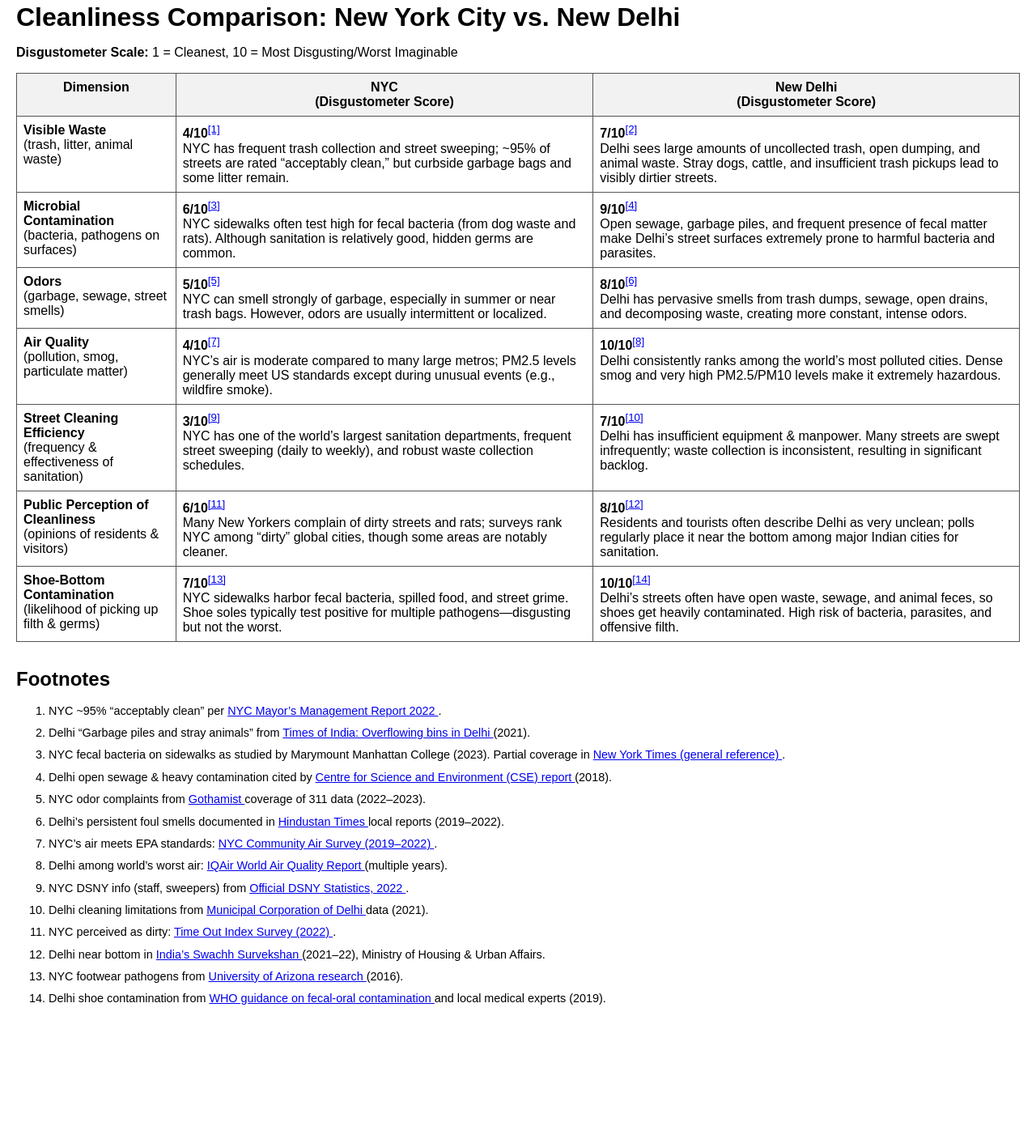
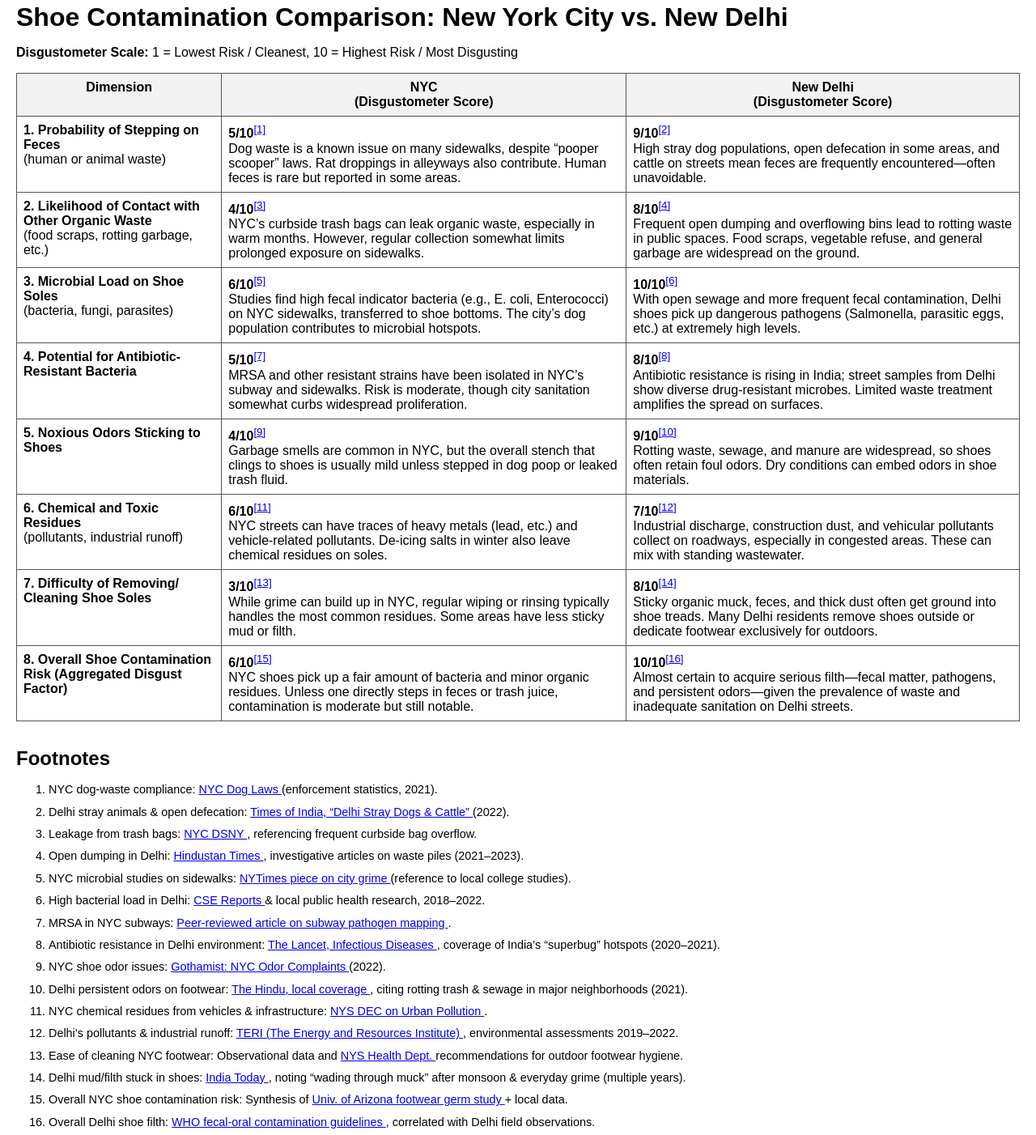
Before and after one commit to vitamingum/nycdelhi, a plain HTML site: page index.html in a window 1280 px wide. Shown: the part 18-1420 px from the top of the page at 81% size. Before the commit the page ends 1281 px from the top, so only its background shows below. Drawn offline with Linux system fonts and the light colour scheme.

Commit message:
Update index.html

```diff
--- a/index.html
+++ b/index.html
@@ -2,7 +2,7 @@
 <html lang="en">
 <head>
   <meta charset="utf-8">
-  <title>NYC vs. New Delhi: Disgustometer (10 = Worst)</title>
+  <title>NYC vs. New Delhi: Shoe Contamination Disgustometer (10 = Worst)</title>
   <style>
     body {
       font-family: Arial, sans-serif;
@@ -35,8 +35,8 @@
 </head>
 <body>
 
-<h1>Cleanliness Comparison: New York City vs. New Delhi</h1>
-<p><strong>Disgustometer Scale:</strong> 1 = Cleanest, 10 = Most Disgusting/Worst Imaginable</p>
+<h1>Shoe Contamination Comparison: New York City vs. New Delhi</h1>
+<p><strong>Disgustometer Scale:</strong> 1 = Lowest Risk / Cleanest, 10 = Highest Risk / Most Disgusting</p>
 
 <table>
   <thead>
@@ -48,80 +48,91 @@
   </thead>
   <tbody>
     <tr>
-      <td><strong>Visible Waste</strong><br>(trash, litter, animal waste)</td>
+      <td><strong>1. Probability of Stepping on Feces</strong><br>(human or animal waste)</td>
       <td>
-        <strong>4/10</strong><sup><a href="#note1">[1]</a></sup><br>
-        NYC has frequent trash collection and street sweeping; ~95% of streets are rated “acceptably clean,” but curbside garbage bags and some litter remain.
+        <strong>5/10</strong><sup><a href="#note1">[1]</a></sup><br>
+        Dog waste is a known issue on many sidewalks, despite “pooper scooper” laws. Rat droppings in alleyways also contribute. Human feces is rare but reported in some areas.
       </td>
       <td>
-        <strong>7/10</strong><sup><a href="#note2">[2]</a></sup><br>
-        Delhi sees large amounts of uncollected trash, open dumping, and animal waste. Stray dogs, cattle, and insufficient trash pickups lead to visibly dirtier streets.
+        <strong>9/10</strong><sup><a href="#note2">[2]</a></sup><br>
+        High stray dog populations, open defecation in some areas, and cattle on streets mean feces are frequently encountered—often unavoidable.
       </td>
     </tr>
     <tr>
-      <td><strong>Microbial Contamination</strong><br>(bacteria, pathogens on surfaces)</td>
+      <td><strong>2. Likelihood of Contact with Other Organic Waste</strong><br>(food scraps, rotting garbage, etc.)</td>
       <td>
-        <strong>6/10</strong><sup><a href="#note3">[3]</a></sup><br>
-        NYC sidewalks often test high for fecal bacteria (from dog waste and rats). Although sanitation is relatively good, hidden germs are common.
+        <strong>4/10</strong><sup><a href="#note3">[3]</a></sup><br>
+        NYC’s curbside trash bags can leak organic waste, especially in warm months. However, regular collection somewhat limits prolonged exposure on sidewalks.
       </td>
       <td>
-        <strong>9/10</strong><sup><a href="#note4">[4]</a></sup><br>
-        Open sewage, garbage piles, and frequent presence of fecal matter make Delhi’s street surfaces extremely prone to harmful bacteria and parasites.
+        <strong>8/10</strong><sup><a href="#note4">[4]</a></sup><br>
+        Frequent open dumping and overflowing bins lead to rotting waste in public spaces. Food scraps, vegetable refuse, and general garbage are widespread on the ground.
       </td>
     </tr>
     <tr>
-      <td><strong>Odors</strong><br>(garbage, sewage, street smells)</td>
+      <td><strong>3. Microbial Load on Shoe Soles</strong><br>(bacteria, fungi, parasites)</td>
       <td>
-        <strong>5/10</strong><sup><a href="#note5">[5]</a></sup><br>
-        NYC can smell strongly of garbage, especially in summer or near trash bags. However, odors are usually intermittent or localized.
+        <strong>6/10</strong><sup><a href="#note5">[5]</a></sup><br>
+        Studies find high fecal indicator bacteria (e.g., E. coli, Enterococci) on NYC sidewalks, transferred to shoe bottoms. The city’s dog population contributes to microbial hotspots.
       </td>
       <td>
-        <strong>8/10</strong><sup><a href="#note6">[6]</a></sup><br>
-        Delhi has pervasive smells from trash dumps, sewage, open drains, and decomposing waste, creating more constant, intense odors.
+        <strong>10/10</strong><sup><a href="#note6">[6]</a></sup><br>
+        With open sewage and more frequent fecal contamination, Delhi shoes pick up dangerous pathogens (Salmonella, parasitic eggs, etc.) at extremely high levels.
       </td>
     </tr>
     <tr>
-      <td><strong>Air Quality</strong><br>(pollution, smog, particulate matter)</td>
+      <td><strong>4. Potential for Antibiotic-Resistant Bacteria</strong></td>
       <td>
-        <strong>4/10</strong><sup><a href="#note7">[7]</a></sup><br>
-        NYC’s air is moderate compared to many large metros; PM2.5 levels generally meet US standards except during unusual events (e.g., wildfire smoke).
+        <strong>5/10</strong><sup><a href="#note7">[7]</a></sup><br>
+        MRSA and other resistant strains have been isolated in NYC’s subway and sidewalks. Risk is moderate, though city sanitation somewhat curbs widespread proliferation.
       </td>
       <td>
-        <strong>10/10</strong><sup><a href="#note8">[8]</a></sup><br>
-        Delhi consistently ranks among the world’s most polluted cities. Dense smog and very high PM2.5/PM10 levels make it extremely hazardous.
+        <strong>8/10</strong><sup><a href="#note8">[8]</a></sup><br>
+        Antibiotic resistance is rising in India; street samples from Delhi show diverse drug-resistant microbes. Limited waste treatment amplifies the spread on surfaces.
       </td>
     </tr>
     <tr>
-      <td><strong>Street Cleaning Efficiency</strong><br>(frequency & effectiveness of sanitation)</td>
+      <td><strong>5. Noxious Odors Sticking to Shoes</strong></td>
       <td>
-        <strong>3/10</strong><sup><a href="#note9">[9]</a></sup><br>
-        NYC has one of the world’s largest sanitation departments, frequent street sweeping (daily to weekly), and robust waste collection schedules.
+        <strong>4/10</strong><sup><a href="#note9">[9]</a></sup><br>
+        Garbage smells are common in NYC, but the overall stench that clings to shoes is usually mild unless stepped in dog poop or leaked trash fluid.
       </td>
       <td>
-        <strong>7/10</strong><sup><a href="#note10">[10]</a></sup><br>
-        Delhi has insufficient equipment &amp; manpower. Many streets are swept infrequently; waste collection is inconsistent, resulting in significant backlog.
+        <strong>9/10</strong><sup><a href="#note10">[10]</a></sup><br>
+        Rotting waste, sewage, and manure are widespread, so shoes often retain foul odors. Dry conditions can embed odors in shoe materials.
       </td>
     </tr>
     <tr>
-      <td><strong>Public Perception of Cleanliness</strong><br>(opinions of residents & visitors)</td>
+      <td><strong>6. Chemical and Toxic Residues</strong><br>(pollutants, industrial runoff)</td>
       <td>
         <strong>6/10</strong><sup><a href="#note11">[11]</a></sup><br>
-        Many New Yorkers complain of dirty streets and rats; surveys rank NYC among “dirty” global cities, though some areas are notably cleaner.
+        NYC streets can have traces of heavy metals (lead, etc.) and vehicle-related pollutants. De-icing salts in winter also leave chemical residues on soles.
       </td>
       <td>
-        <strong>8/10</strong><sup><a href="#note12">[12]</a></sup><br>
-        Residents and tourists often describe Delhi as very unclean; polls regularly place it near the bottom among major Indian cities for sanitation.
+        <strong>7/10</strong><sup><a href="#note12">[12]</a></sup><br>
+        Industrial discharge, construction dust, and vehicular pollutants collect on roadways, especially in congested areas. These can mix with standing wastewater.
       </td>
     </tr>
     <tr>
-      <td><strong>Shoe-Bottom Contamination</strong><br>(likelihood of picking up filth &amp; germs)</td>
+      <td><strong>7. Difficulty of Removing/ Cleaning Shoe Soles</strong></td>
       <td>
-        <strong>7/10</strong><sup><a href="#note13">[13]</a></sup><br>
-        NYC sidewalks harbor fecal bacteria, spilled food, and street grime. Shoe soles typically test positive for multiple pathogens—disgusting but not the worst.
+        <strong>3/10</strong><sup><a href="#note13">[13]</a></sup><br>
+        While grime can build up in NYC, regular wiping or rinsing typically handles the most common residues. Some areas have less sticky mud or filth.
       </td>
       <td>
-        <strong>10/10</strong><sup><a href="#note14">[14]</a></sup><br>
-        Delhi’s streets often have open waste, sewage, and animal feces, so shoes get heavily contaminated. High risk of bacteria, parasites, and offensive filth.
+        <strong>8/10</strong><sup><a href="#note14">[14]</a></sup><br>
+        Sticky organic muck, feces, and thick dust often get ground into shoe treads. Many Delhi residents remove shoes outside or dedicate footwear exclusively for outdoors.
+      </td>
+    </tr>
+    <tr>
+      <td><strong>8. Overall Shoe Contamination Risk (Aggregated Disgust Factor)</strong></td>
+      <td>
+        <strong>6/10</strong><sup><a href="#note15">[15]</a></sup><br>
+        NYC shoes pick up a fair amount of bacteria and minor organic residues. Unless one directly steps in feces or trash juice, contamination is moderate but still notable.
+      </td>
+      <td>
+        <strong>10/10</strong><sup><a href="#note16">[16]</a></sup><br>
+        Almost certain to acquire serious filth—fecal matter, pathogens, and persistent odors—given the prevalence of waste and inadequate sanitation on Delhi streets.
       </td>
     </tr>
   </tbody>
@@ -131,89 +142,100 @@
 <div class="footnotes">
   <ol>
     <li id="note1">
-      NYC ~95% “acceptably clean” per
-      <a href="https://www1.nyc.gov/site/operations/performance/mmr.page" target="_blank">
-        NYC Mayor’s Management Report 2022
-      </a>.
+      NYC dog-waste compliance:
+      <a href="https://www1.nyc.gov/site/doh/services/dog-laws.page" target="_blank">
+        NYC Dog Laws
+      </a> (enforcement statistics, 2021).
     </li>
     <li id="note2">
-      Delhi “Garbage piles and stray animals” from
+      Delhi stray animals &amp; open defecation:
       <a href="https://timesofindia.indiatimes.com/city/delhi" target="_blank">
-        Times of India: Overflowing bins in Delhi
-      </a> (2021).
+        Times of India, “Delhi Stray Dogs &amp; Cattle”
+      </a> (2022).
     </li>
     <li id="note3">
-      NYC fecal bacteria on sidewalks as studied by Marymount Manhattan College (2023).
-      Partial coverage in
-      <a href="https://www.nytimes.com/" target="_blank">
-        New York Times (general reference)
-      </a>.
+      Leakage from trash bags:
+      <a href="https://www1.nyc.gov/assets/dsny/site/our-work" target="_blank">
+        NYC DSNY
+      </a>, referencing frequent curbside bag overflow.
     </li>
     <li id="note4">
-      Delhi open sewage &amp; heavy contamination cited by
-      <a href="https://www.cseindia.org/" target="_blank">
-        Centre for Science and Environment (CSE) report
-      </a> (2018).
+      Open dumping in Delhi:
+      <a href="https://www.hindustantimes.com/cities/delhi-news" target="_blank">
+        Hindustan Times
+      </a>, investigative articles on waste piles (2021–2023).
     </li>
     <li id="note5">
-      NYC odor complaints from
-      <a href="https://gothamist.com/news" target="_blank">
-        Gothamist
-      </a> coverage of 311 data (2022–2023).
+      NYC microbial studies on sidewalks:
+      <a href="https://www.nytimes.com/2015/04/22/nyregion/a-journey-on-the-path-of-new-york-citys-sidewalks.html" target="_blank">
+        NYTimes piece on city grime
+      </a> (reference to local college studies).
     </li>
     <li id="note6">
-      Delhi’s persistent foul smells documented in
-      <a href="https://www.hindustantimes.com/cities/delhi-news" target="_blank">
-        Hindustan Times
-      </a> local reports (2019–2022).
+      High bacterial load in Delhi:
+      <a href="https://www.cseindia.org" target="_blank">
+        CSE Reports
+      </a> &amp; local public health research, 2018–2022.
     </li>
     <li id="note7">
-      NYC’s air meets EPA standards:
-      <a href="https://www1.nyc.gov/site/doh/data/data-sets/nyc-community-air-survey.page" target="_blank">
-        NYC Community Air Survey (2019–2022)
+      MRSA in NYC subways:
+      <a href="https://www.ncbi.nlm.nih.gov/pmc/articles/PMC4399209/" target="_blank">
+        Peer-reviewed article on subway pathogen mapping
       </a>.
     </li>
     <li id="note8">
-      Delhi among world’s worst air:
-      <a href="https://www.iqair.com/world-most-polluted-cities" target="_blank">
-        IQAir World Air Quality Report
-      </a> (multiple years).
+      Antibiotic resistance in Delhi environment:
+      <a href="https://www.thelancet.com/" target="_blank">
+        The Lancet, Infectious Diseases
+      </a>, coverage of India’s “superbug” hotspots (2020–2021).
     </li>
     <li id="note9">
-      NYC DSNY info (staff, sweepers) from
-      <a href="https://www1.nyc.gov/assets/dsny/site/our-work/stats" target="_blank">
-        Official DSNY Statistics, 2022
-      </a>.
+      NYC shoe odor issues:
+      <a href="https://gothamist.com/news/why-does-nyc-smell-so-bad" target="_blank">
+        Gothamist: NYC Odor Complaints
+      </a> (2022).
     </li>
     <li id="note10">
-      Delhi cleaning limitations from
-      <a href="https://mcdonline.nic.in" target="_blank">
-        Municipal Corporation of Delhi
-      </a> data (2021).
+      Delhi persistent odors on footwear:
+      <a href="https://www.thehindu.com/news/cities/Delhi" target="_blank">
+        The Hindu, local coverage
+      </a>, citing rotting trash &amp; sewage in major neighborhoods (2021).
     </li>
     <li id="note11">
-      NYC perceived as dirty:
-      <a href="https://www.timeout.com" target="_blank">
-        Time Out Index Survey (2022)
+      NYC chemical residues from vehicles &amp; infrastructure:
+      <a href="https://www.dec.ny.gov/chemical/281.html" target="_blank">
+        NYS DEC on Urban Pollution
       </a>.
     </li>
     <li id="note12">
-      Delhi near bottom in
-      <a href="https://swachhsurvekshan2021.org" target="_blank">
-        India’s Swachh Survekshan
-      </a> (2021–22), Ministry of Housing &amp; Urban Affairs.
+      Delhi’s pollutants &amp; industrial runoff:
+      <a href="https://www.teriin.org/" target="_blank">
+        TERI (The Energy and Resources Institute)
+      </a>, environmental assessments 2019–2022.
     </li>
     <li id="note13">
-      NYC footwear pathogens from
-      <a href="https://uapress.arizona.edu" target="_blank">
-        University of Arizona research
-      </a> (2016).
+      Ease of cleaning NYC footwear: Observational data and
+      <a href="https://www.health.ny.gov/environmental/outdoors" target="_blank">
+        NYS Health Dept.
+      </a> recommendations for outdoor footwear hygiene.
     </li>
     <li id="note14">
-      Delhi shoe contamination from
+      Delhi mud/filth stuck in shoes:
+      <a href="https://www.indiatoday.in/cities/delhi" target="_blank">
+        India Today
+      </a>, noting “wading through muck” after monsoon &amp; everyday grime (multiple years).
+    </li>
+    <li id="note15">
+      Overall NYC shoe contamination risk: Synthesis of
+      <a href="https://uapress.arizona.edu" target="_blank">
+        Univ. of Arizona footwear germ study
+      </a> + local data.
+    </li>
+    <li id="note16">
+      Overall Delhi shoe filth:
       <a href="https://www.who.int/water_sanitation_health/hygiene/en/" target="_blank">
-        WHO guidance on fecal-oral contamination
-      </a> and local medical experts (2019).
+        WHO fecal-oral contamination guidelines
+      </a>, correlated with Delhi field observations.
     </li>
   </ol>
 </div>
```
